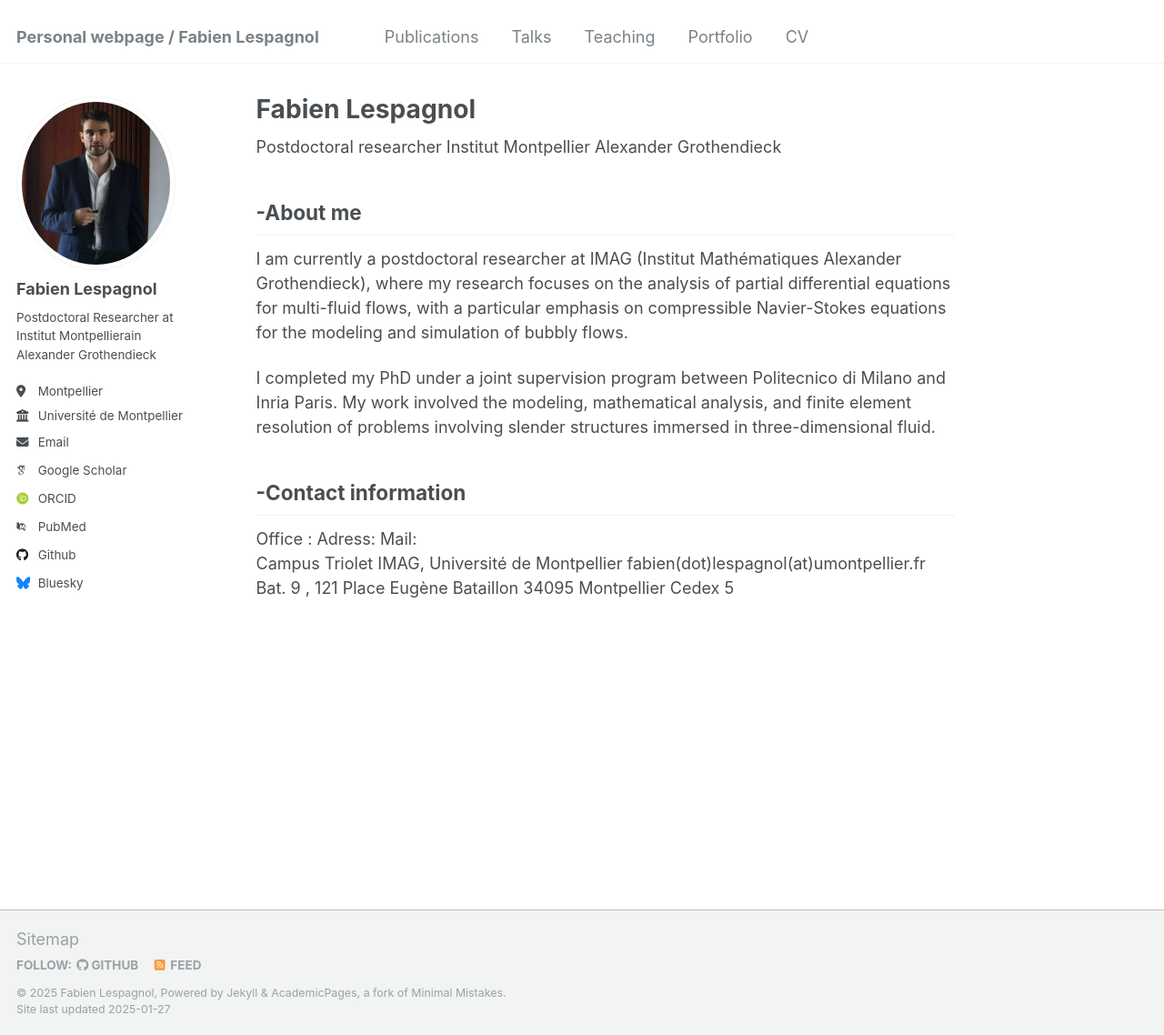
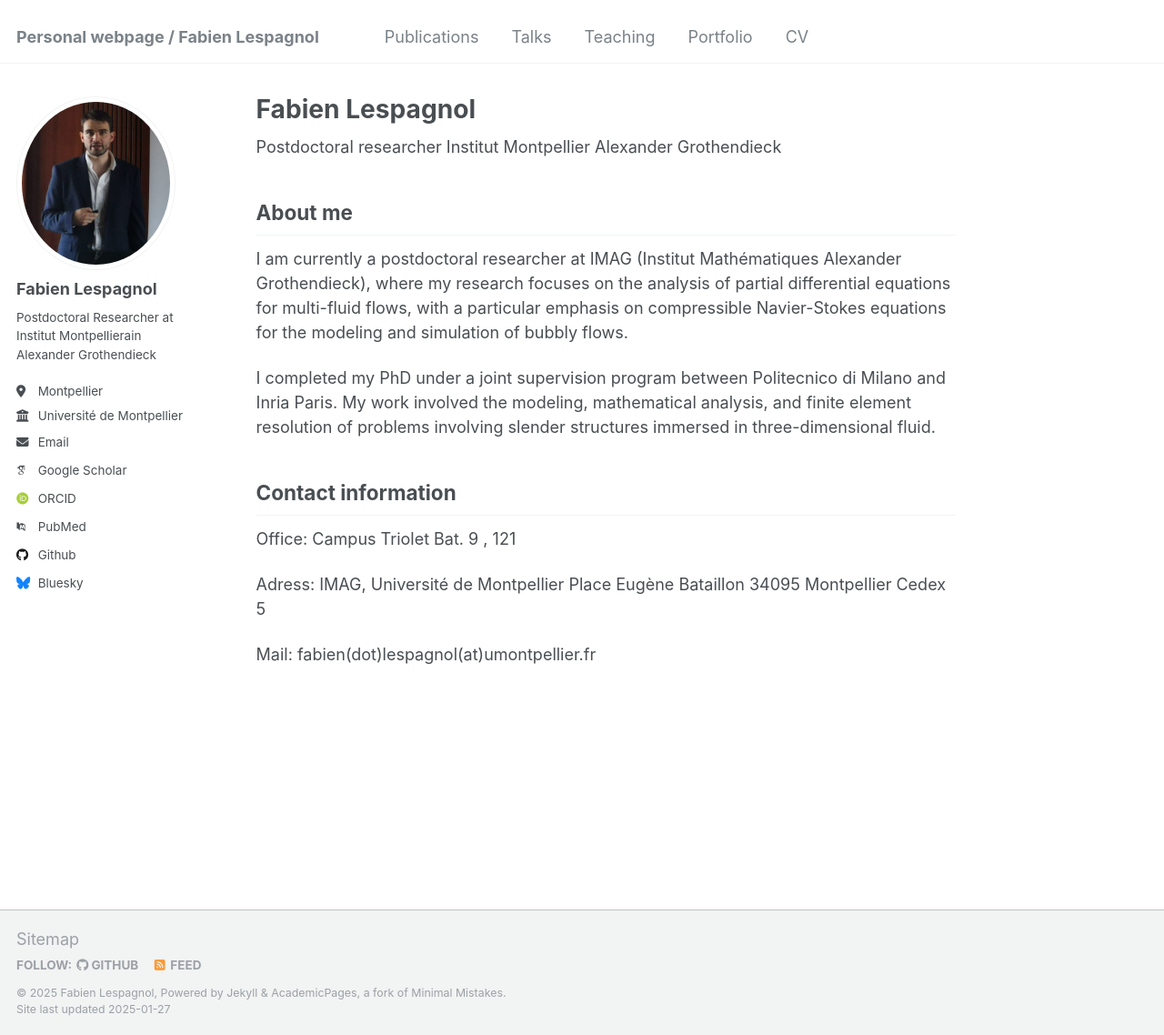
Before and after one commit to FabienLespagnol/fabienlespagnol.github.io, a Jekyll site: the page built from _pages/about.md, in a window 1280 px wide and 1138 px high. Shown: the whole window at 91% size. Built offline with Jekyll 4.4.1, drawn with Linux system fonts in a browser that asks for light colours; some web fonts are replaced; part of the change alters nothing that is shown.

```diff
--- a/_pages/about.md
+++ b/_pages/about.md
@@ -10,16 +10,23 @@ redirect_from:
 Postdoctoral researcher
 Institut Montpellier Alexander Grothendieck
 
--About me
--======
+About me
+-
 
 I am currently a postdoctoral researcher at IMAG (Institut Mathématiques Alexander Grothendieck), where my research focuses on the analysis of partial differential equations for multi-fluid flows, with a particular emphasis on compressible Navier-Stokes equations for the modeling and simulation of bubbly flows.
 
 I completed my PhD under a joint supervision program between Politecnico di Milano and Inria Paris. My work involved the modeling, mathematical analysis, and finite element resolution of problems involving slender structures immersed in three-dimensional fluid.
 
--Contact information
--======
+Contact information
+-
 
-Office :            Adress:                                               Mail:
-Campus Triolet      IMAG, Université de Montpellier                       fabien(dot)lespagnol(at)umontpellier.fr
-Bat. 9 , 121        Place Eugène Bataillon 34095 Montpellier Cedex 5
+Office:
+Campus Triolet
+Bat. 9 , 121
+
+Adress:
+IMAG, Université de Montpellier
+Place Eugène Bataillon 34095 Montpellier Cedex 5
+
+Mail:
+fabien(dot)lespagnol(at)umontpellier.fr
```
